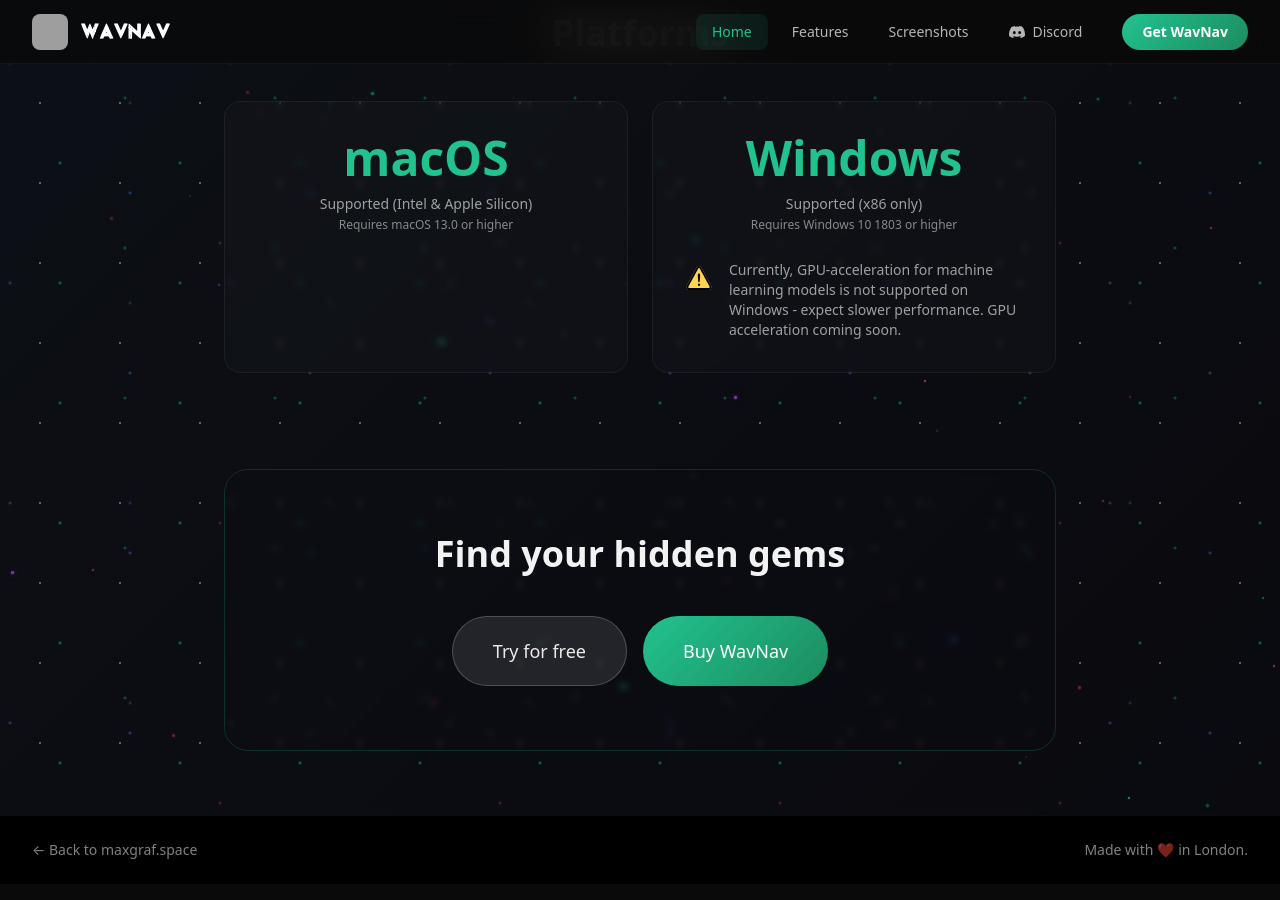
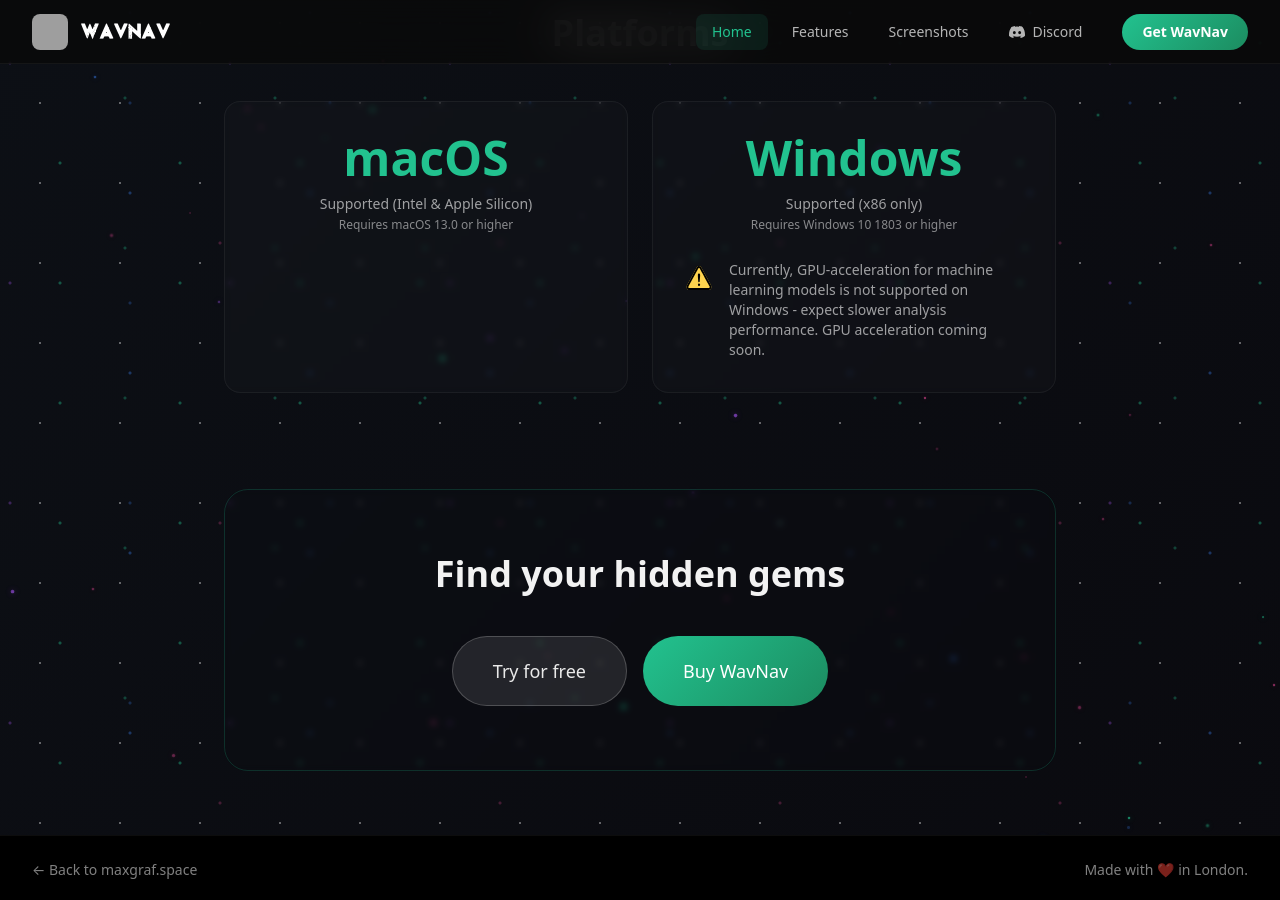
Before and after one commit to maxgraf96/maxgraf96.github.io, a Jekyll site: the page built from _wavnav/index.md, in a window 1280 px wide and 900 px high, scrolled down 3377 px. Built offline with Jekyll 4.4.1, drawn with Linux system fonts in a browser that asks for light colours; some web fonts are replaced; grey boxes are pictures that could not be loaded.

Commit message:
little change

```diff
--- a/_wavnav/index.md
+++ b/_wavnav/index.md
@@ -154,7 +154,7 @@
         <div class="text-white/60 text-sm flex gap-4 items-start flex-row">
             <img src="/assets/images/warning.svg" alt="Warning" style="flex-shrink: 0; margin-top: 2px; width: 28px; height: 32px;">
 
-            <span style="text-align: left;">Currently, GPU-acceleration for machine learning models is not supported on Windows - expect slower performance. GPU acceleration coming soon.</span>
+            <span style="text-align: left;">Currently, GPU-acceleration for machine learning models is not supported on Windows - expect slower analysis performance. GPU acceleration coming soon.</span>
         </div>
     </div>
   </div>
```
